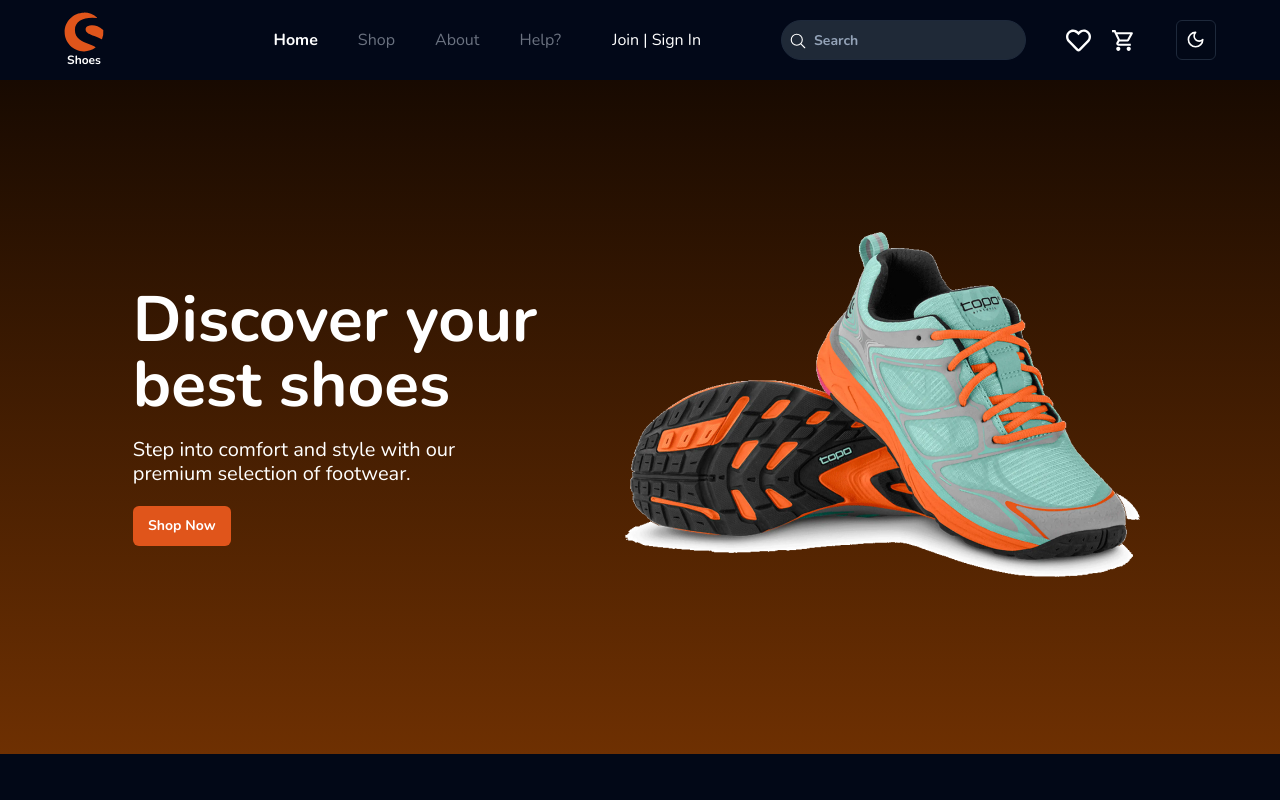
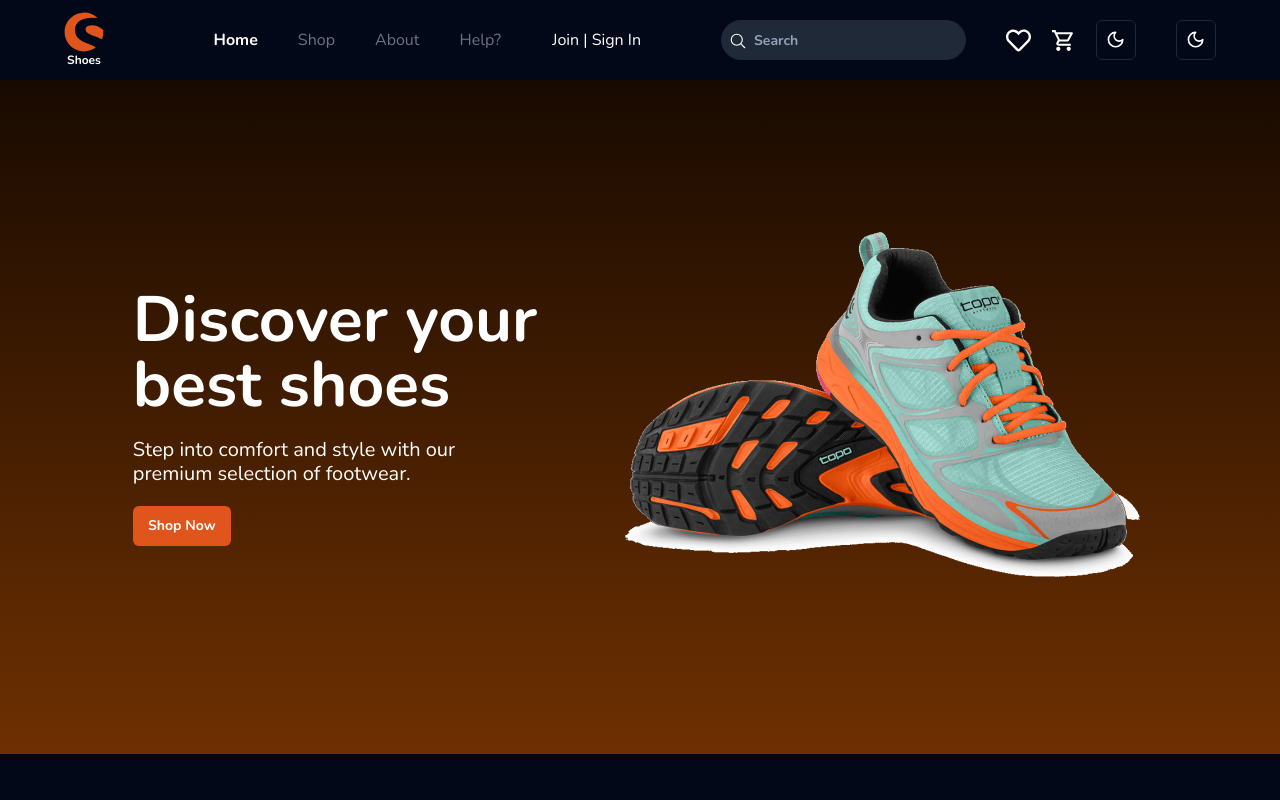
Before and after one commit to nextgencohort4/nextgen-frontend, a React (Vite) app: page / in a window 1280 px wide. Shown: the top 800 px of the page. Built offline with nearby package versions, Linux system fonts and the light colour scheme; no server answers.

Commit message:
Code refactor

```diff
--- a/src/components/navbar/Navigation.tsx
+++ b/src/components/navbar/Navigation.tsx
@@ -132,7 +132,9 @@ const Navigation = () => {
                     <div className="lg:block hidden">
                         <QueryItems/>
                     </div>
-                    <ModeToggle/>
+                    <div className="lg:block hidden">
+                        <ModeToggle/>
+                    </div>
                 </div>
             </Container>
         </div>
--- a/src/components/navbar/routeContants.tsx
+++ b/src/components/navbar/routeContants.tsx
@@ -6,6 +6,7 @@ import {FaRegHeart} from "react-icons/fa";
 import {MdOutlineShoppingCart} from "react-icons/md";
 import {Input} from "@/components/ui/input.tsx";
 import {CartItem} from "@/types/Cart.ts";
+import ModeToggle from "@/components/theme-provider/ModeToggle.tsx";
 
 // Define the structure of the Redux state
 interface RootState {
@@ -68,7 +69,7 @@ export const QueryItems: React.FC<QueryItemsProps> = ({onLinkClick}) => {
                     onChange={(e: ChangeEvent<HTMLInputElement>) => setSearchQuery(e.target.value)}
                 />
             </form>
-            <div className="flex gap-5 lg:mt-0 mt-5">
+            <div className="flex items-center gap-5 lg:mt-0 mt-5">
                 <Link to="/favorites" onClick={onLinkClick}>
                     <FaRegHeart size={25}/>
                 </Link>
@@ -81,6 +82,7 @@ export const QueryItems: React.FC<QueryItemsProps> = ({onLinkClick}) => {
                         </p>
                     )}
                 </Link>
+                <ModeToggle/>
             </div>
         </div>
     );
```
